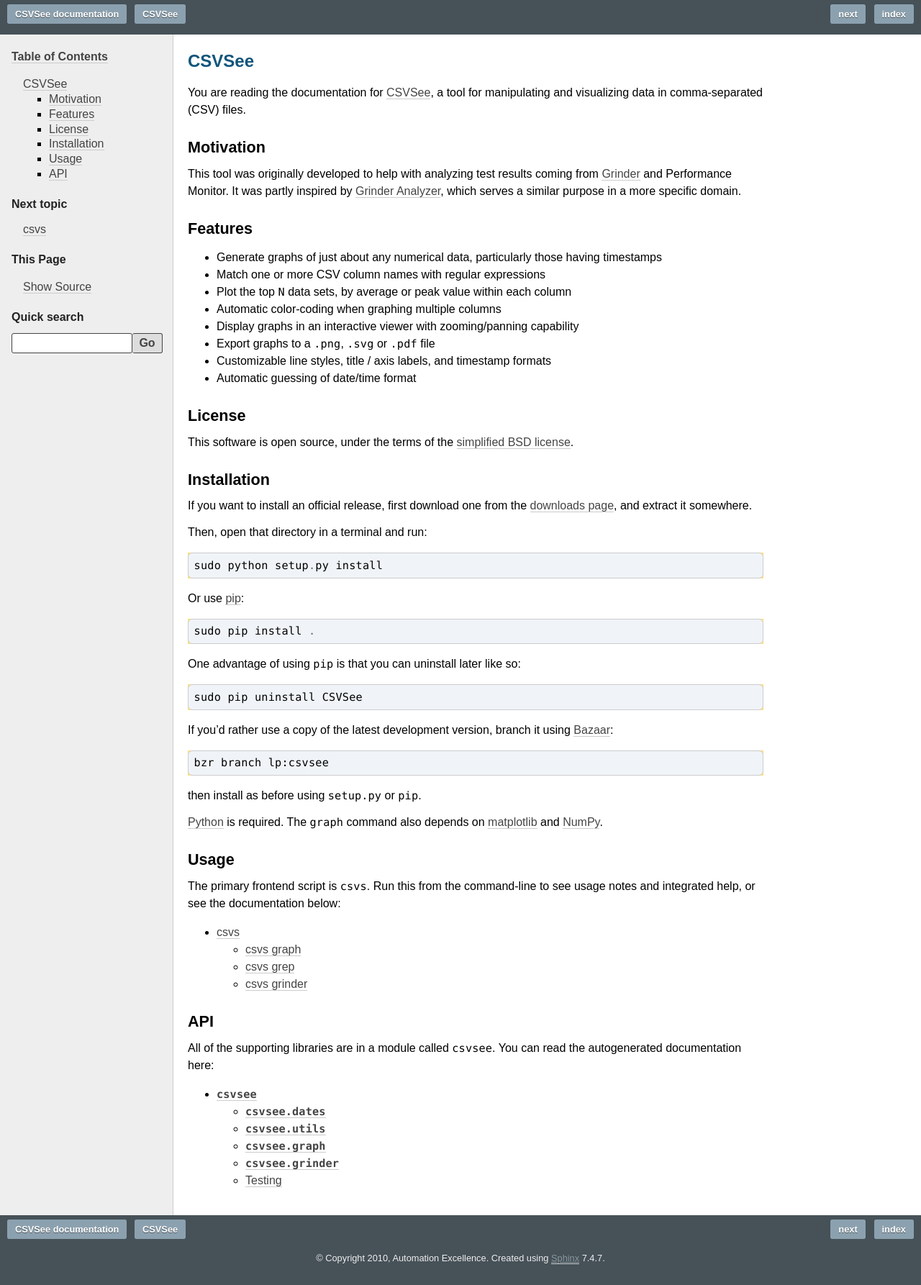
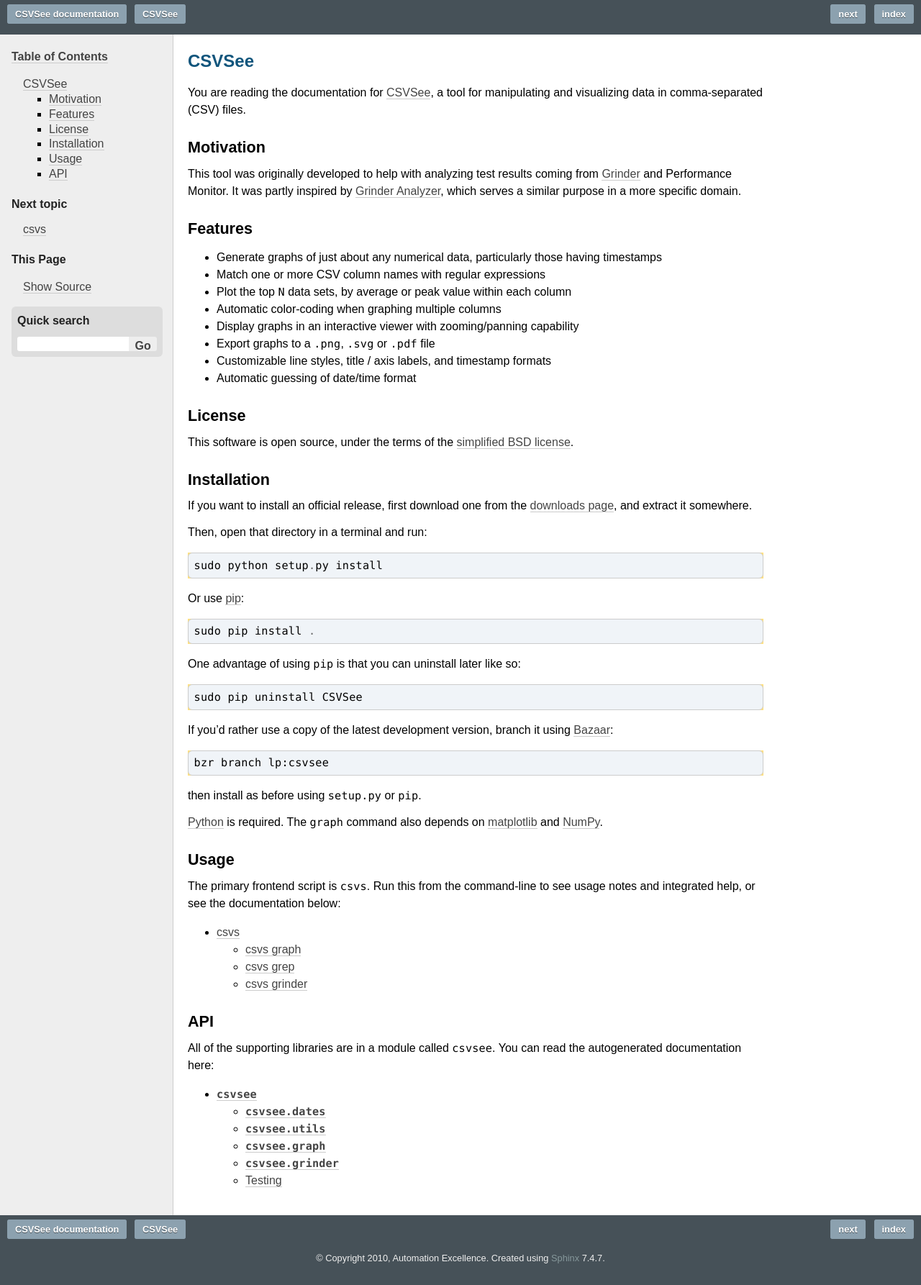
Before and after one commit to a-e/csvsee, a Sphinx documentation site: the page built from docs/index.rst, in a window 1280 px wide. Shown: the whole page at 72% size. Built offline with Sphinx 7.4.7, drawn with Linux system fonts in a browser that asks for light colours.

Commit message:
Fine-tuning of search box; made opera and FF agree about height

```diff
--- a/docs/_static/rtd.css
+++ b/docs/_static/rtd.css
@@ -179,7 +179,14 @@
 
 div.footer a {
     color: #86989B;
+    text-decoration: none;
+    border: none;
+}
+
+div.footer a:hover {
+    color: #a6b8bb;
     text-decoration: underline;
+    border: none;
 }
 
 /* -- body styles ----------------------------------------------------------- */
@@ -410,25 +417,48 @@
 }
 
 /* Search text box and "Go" button */
+#searchbox {
+    background: #ddd;
+    padding: 0.5em;
+    border-radius: 6px;
+    -moz-border-radius: 6px;
+    -webkit-border-radius: 6px;
+}
+#searchbox h3 {
+    margin-top: 0;
+}
 input,
 div.sphinxsidebar input {
-    border: 1px solid #444;
-    border-radius: 3px;
-    -webkit-border-radius: 3px;
-    -moz-border-radius: 3px;
+    border: none;
     float: left;
 }
 
 input[type="text"] {
-    padding: 2px;
+    margin: 0;
+    padding: 0;
+    height: 20px;
     width: 150px;
+    border-top-left-radius: 3px;
+    border-bottom-left-radius: 3px;
+    -webkit-border-top-left-radius: 3px;
+    -webkit-border-bottom-left-radius: 3px;
+    -moz-border-radius-topleft: 3px;
+    -moz-border-radius-bottomleft: 3px;
 }
 
 input[type="submit"] {
+    margin: 0;
+    height: 20px;
     color: #444;
-    background-color: #ddd;
-    padding: 2px 6px;
+    background-color: #eee;
+    padding: 0 6px;
     font-weight: bold;
+    border-top-right-radius: 3px;
+    border-bottom-right-radius: 3px;
+    -webkit-border-top-right-radius: 3px;
+    -webkit-border-bottom-right-radius: 3px;
+    -moz-border-radius-topright: 3px;
+    -moz-border-radius-bottomright: 3px;
 }
 
 input[type="submit"]:hover {
@@ -442,5 +472,5 @@
 
 div.sphinxsidebar p.searchtip {
     clear: both;
-    padding: 0.2em 0;
+    padding: 0.5em 0 0 0;
 }
```
